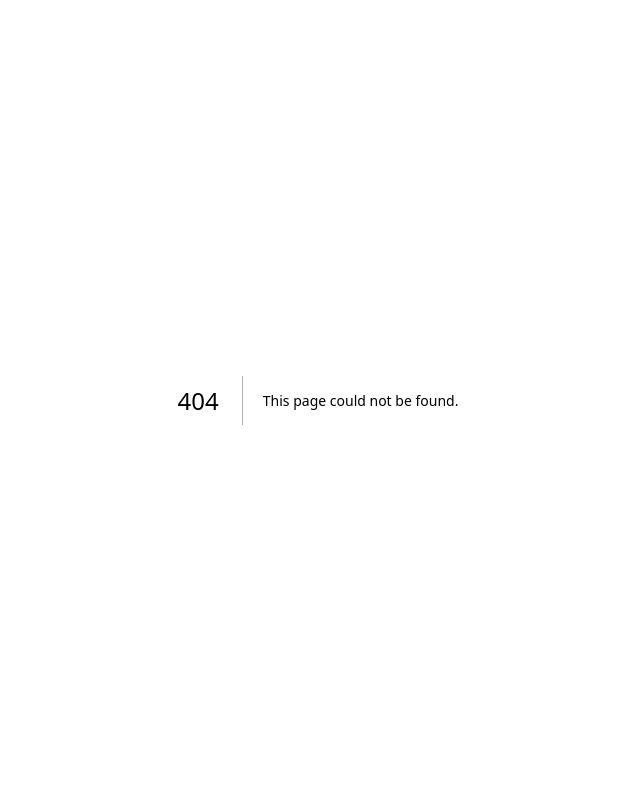
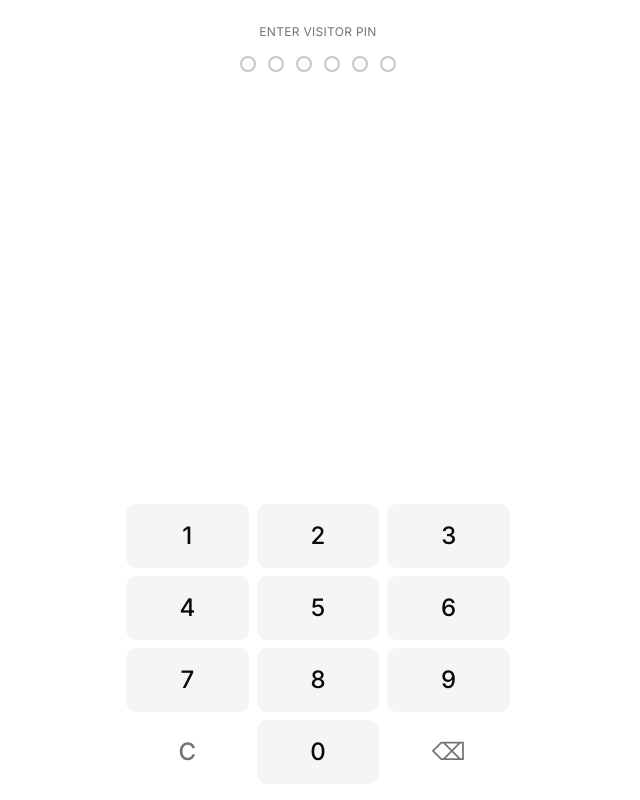
Before and after one commit to projectosb416/access-control-platform, a Next.js app: page /guard/entry in a window 1280 px wide. Before the commit this address had no page. Shown: the whole page, without its empty margins (322-962 px from the left). Built offline with nearby package versions, Linux system fonts and the light colour scheme.

Commit message:
feat(guard): ENTRY screen with stub submit + operational states (Phase 9 piece 3)

```diff
--- /dev/null
+++ b/app/guard/entry/page.tsx
@@ -0,0 +1,326 @@
+'use client'
+
+import { useState, useEffect, useCallback, type ReactNode } from 'react'
+import { Button } from '@/components/ui/button'
+
+type ResultCode =
+  | 'GRANTED'
+  | 'DENIED'
+  | 'INVALID_PIN'
+  | 'EXPIRED_AUTHORIZATION'
+  | 'REVOKED_AUTHORIZATION'
+  | 'NO_ACTIVE_SESSION'
+  | 'ONE_TIME_ALREADY_CONSUMED'
+  | 'UNRESOLVED_VISIT'
+  | 'RATE_LIMITED'
+  | 'GATE_INACTIVE'
+  | 'GUARD_NOT_ON_ACTIVE_SHIFT'
+  | 'SUBSCRIPTION_INACTIVE'
+  | 'SYSTEM_UNAVAILABLE'
+
+type Tier = 'positive' | 'warning' | 'negative'
+
+interface ResultPresentation {
+  tier: Tier
+  label: string
+  subtext: (reason: string | null) => string
+}
+
+// Presentation rules — see docs/phase-8/operational-states.md.
+// Guard-facing label is distinct per result code. Tier is shared.
+const PRESENTATION: Record<ResultCode, ResultPresentation> = {
+  GRANTED: {
+    tier: 'positive',
+    label: 'GRANTED',
+    subtext: () => '',
+  },
+  EXPIRED_AUTHORIZATION: {
+    tier: 'warning',
+    label: 'EXPIRED',
+    subtext: (r) => r ?? 'Validity window has passed',
+  },
+  UNRESOLVED_VISIT: {
+    tier: 'warning',
+    label: 'ALREADY INSIDE',
+    subtext: (r) => r ?? 'Visitor has an open session',
+  },
+  NO_ACTIVE_SESSION: {
+    tier: 'warning',
+    label: 'NOT INSIDE',
+    subtext: (r) => r ?? 'No open visit to close',
+  },
+  RATE_LIMITED: {
+    tier: 'warning',
+    label: 'LOCKED',
+    subtext: (r) => r ?? 'Too many attempts. Try again shortly.',
+  },
+  DENIED: {
+    tier: 'warning',
+    label: 'DENIED',
+    subtext: (r) => r ?? 'Entry not permitted',
+  },
+  INVALID_PIN: {
+    tier: 'negative',
+    label: 'INVALID PIN',
+    subtext: () => 'PIN does not match any credential',
+  },
+  REVOKED_AUTHORIZATION: {
+    tier: 'negative',
+    label: 'REVOKED',
+    subtext: (r) => r ?? 'Authorization has been revoked',
+  },
+  ONE_TIME_ALREADY_CONSUMED: {
+    tier: 'negative',
+    label: 'ALREADY USED',
+    subtext: (r) => r ?? 'This one-time PIN has already been used',
+  },
+  GATE_INACTIVE: {
+    tier: 'negative',
+    label: 'GATE CLOSED',
+    subtext: () => 'This gate is not currently active',
+  },
+  GUARD_NOT_ON_ACTIVE_SHIFT: {
+    tier: 'negative',
+    label: 'NOT ON SHIFT',
+    subtext: () => 'Restart your shift to continue',
+  },
+  SUBSCRIPTION_INACTIVE: {
+    tier: 'negative',
+    label: 'SUBSCRIPTION INACTIVE',
+    subtext: () => "This estate's subscription is inactive",
+  },
+  SYSTEM_UNAVAILABLE: {
+    tier: 'negative',
+    label: 'SYSTEM ERROR',
+    subtext: () => 'Try again in a moment',
+  },
+}
+
+const TIER_CLASS: Record<Tier, string> = {
+  positive: 'bg-emerald-600 text-white',
+  warning: 'bg-amber-500 text-black',
+  negative: 'bg-red-600 text-white',
+}
+
+interface ApiResult {
+  result_code: ResultCode
+  reason: string | null
+}
+
+const PIN_LENGTH = 6
+
+// ---------------------------------------------------------------------------
+// LOCAL STUB — replaced in piece 8 by a real fetch to /api/guard/entry.
+// PIN mapping lets us exercise every tier in the browser:
+//   123456 → GRANTED
+//   000000 → EXPIRED_AUTHORIZATION
+//   111111 → RATE_LIMITED
+//   999999 → DENIED
+//   anything else → INVALID_PIN
+// ---------------------------------------------------------------------------
+async function stubSubmit(pin: string): Promise<ApiResult> {
+  await new Promise((r) => setTimeout(r, 400))
+  switch (pin) {
+    case '123456':
+      return { result_code: 'GRANTED', reason: null }
+    case '000000':
+      return {
+        result_code: 'EXPIRED_AUTHORIZATION',
+        reason: 'Valid until 3:00 PM',
+      }
+    case '111111':
+      return { result_code: 'RATE_LIMITED', reason: 'Try again in 45s' }
+    case '999999':
+      return { result_code: 'DENIED', reason: 'No reason provided' }
+    default:
+      return { result_code: 'INVALID_PIN', reason: 'PIN does not match' }
+  }
+}
+
+// ---------------------------------------------------------------------------
+
+export default function GuardEntryPage() {
+  const [pin, setPin] = useState('')
+  const [submitting, setSubmitting] = useState(false)
+  const [result, setResult] = useState<ApiResult | null>(null)
+
+  const submitPin = useCallback(async (value: string) => {
+    setSubmitting(true)
+    try {
+      const res = await stubSubmit(value)
+      setResult(res)
+    } finally {
+      setSubmitting(false)
+    }
+  }, [])
+
+  function pressDigit(d: string) {
+    if (submitting || result) return
+    if (pin.length >= PIN_LENGTH) return
+
+    const next = pin + d
+    setPin(next)
+
+    // Auto-submit when the sixth digit lands.
+    if (next.length === PIN_LENGTH) {
+      void submitPin(next)
+    }
+  }
+
+  function pressBackspace() {
+    if (submitting || result) return
+    setPin(pin.slice(0, -1))
+  }
+
+  function pressClear() {
+    setPin('')
+  }
+
+  function dismissResult() {
+    setPin('')
+    setResult(null)
+  }
+
+  // Auto-dismiss GRANTED after 3 seconds. All other results require
+  // a tap on "Try again".
+  useEffect(() => {
+    if (result?.result_code !== 'GRANTED') return
+    const t = setTimeout(() => {
+      setPin('')
+      setResult(null)
+    }, 3000)
+    return () => clearTimeout(t)
+  }, [result])
+
+  // ----- Result overlay -----
+  if (result) {
+    const p = PRESENTATION[result.result_code]
+    const subtext = p.subtext(result.reason)
+    return (
+      <main
+        className={`flex flex-1 flex-col px-6 pt-8 pb-6 ${TIER_CLASS[p.tier]}`}
+        role="alert"
+      >
+        <div className="flex flex-1 flex-col items-center justify-center text-center">
+          <p className="text-4xl leading-tight font-bold tracking-tight">
+            {p.label}
+          </p>
+          {subtext ? (
+            <p className="mt-4 max-w-xs text-lg opacity-90">{subtext}</p>
+          ) : null}
+        </div>
+
+        {result.result_code !== 'GRANTED' ? (
+          <Button
+            onClick={dismissResult}
+            className="h-14 w-full bg-white/20 text-lg font-medium text-white backdrop-blur hover:bg-white/30"
+          >
+            Try again
+          </Button>
+        ) : null}
+      </main>
+    )
+  }
+
+  // ----- Input state -----
+  return (
+    <main className="flex flex-1 flex-col px-4 pt-6 pb-4">
+      <header className="mb-4 text-center">
+        <p className="text-muted-foreground text-xs tracking-wide uppercase">
+          Enter visitor PIN
+        </p>
+      </header>
+
+      <PinDots pin={pin} />
+
+      <div className="mt-auto">
+        <Keypad
+          onDigit={pressDigit}
+          onBackspace={pressBackspace}
+          onClear={pressClear}
+          disabled={submitting}
+        />
+      </div>
+    </main>
+  )
+}
+
+// ---------------------------------------------------------------------------
+
+function PinDots({ pin }: { pin: string }) {
+  return (
+    <div className="mb-8 flex justify-center gap-3" aria-hidden>
+      {Array.from({ length: PIN_LENGTH }).map((_, i) => (
+        <div
+          key={i}
+          className={`h-4 w-4 rounded-full border-2 transition-colors ${
+            i < pin.length
+              ? 'border-foreground bg-foreground'
+              : 'border-muted-foreground/40 bg-transparent'
+          }`}
+        />
+      ))}
+    </div>
+  )
+}
+
+// ---------------------------------------------------------------------------
+
+interface KeypadProps {
+  onDigit: (d: string) => void
+  onBackspace: () => void
+  onClear: () => void
+  disabled: boolean
+}
+
+function Keypad({ onDigit, onBackspace, onClear, disabled }: KeypadProps) {
+  return (
+    <div className="mx-auto grid w-full max-w-sm grid-cols-3 gap-2">
+      {['1', '2', '3', '4', '5', '6', '7', '8', '9'].map((d) => (
+        <KeypadKey key={d} onClick={() => onDigit(d)} disabled={disabled}>
+          {d}
+        </KeypadKey>
+      ))}
+
+      <KeypadKey onClick={onClear} disabled={disabled} variant="subtle">
+        C
+      </KeypadKey>
+      <KeypadKey onClick={() => onDigit('0')} disabled={disabled}>
+        0
+      </KeypadKey>
+      <KeypadKey onClick={onBackspace} disabled={disabled} variant="subtle">
+        ⌫
+      </KeypadKey>
+    </div>
+  )
+}
+
+function KeypadKey({
+  children,
+  onClick,
+  disabled,
+  variant = 'primary',
+}: {
+  children: ReactNode
+  onClick: () => void
+  disabled: boolean
+  variant?: 'primary' | 'subtle'
+}) {
+  const base =
+    'flex h-16 items-center justify-center rounded-lg text-2xl font-medium transition-colors select-none active:scale-[0.98] disabled:opacity-40'
+  const styles =
+    variant === 'primary'
+      ? 'bg-muted hover:bg-muted/80 text-foreground'
+      : 'bg-transparent text-muted-foreground hover:bg-muted/50'
+
+  return (
+    <button
+      type="button"
+      onClick={onClick}
+      disabled={disabled}
+      className={`${base} ${styles}`}
+    >
+      {children}
+    </button>
+  )
+}
```
